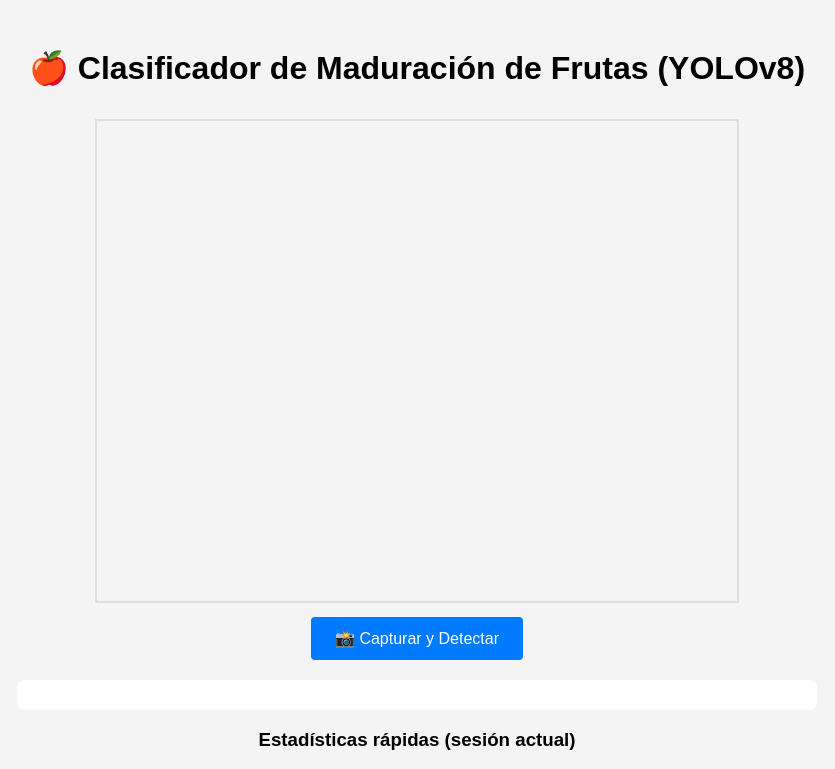
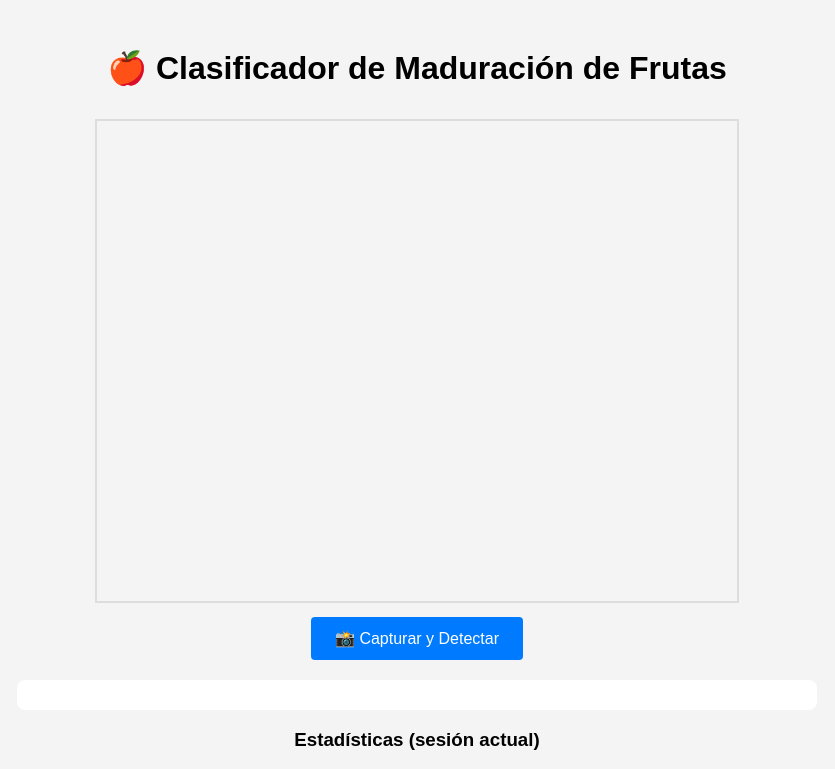
Before and after one commit to GianmarcoIC/Proyecto-Productivo-IIIA, a Flask app: page / in a window 1280 px wide. Shown: the top 769 px of the page, without its empty margins (223-1058 px from the left). Run offline with Flask 3, Linux system fonts and the light colour scheme.

Commit message:
Update index.html

```diff
--- a/templates/index.html
+++ b/templates/index.html
@@ -2,13 +2,13 @@
 <html lang="es">
 <head>
   <meta charset="utf-8">
-  <title>Clasificador de Maduración de Frutas</title>
+  <title>Frutas – Clasificación de Maduración</title>
   <link rel="stylesheet" href="{{ url_for('static', filename='style.css') }}">
   <script src="https://cdn.jsdelivr.net/npm/chart.js"></script>
 </head>
 <body>
   <div class="container">
-    <h1>🍎 Clasificador de Maduración de Frutas (YOLOv8)</h1>
+    <h1>🍎 Clasificador de Maduración de Frutas</h1>
     <video id="video" width="640" height="480" autoplay></video>
     <canvas id="canvas" width="640" height="480" style="display:none;"></canvas>
     <img id="result" width="640" height="480" style="display:none;">
@@ -17,7 +17,7 @@
 
     <div id="results"></div>
 
-    <h3>Estadísticas rápidas (sesión actual)</h3>
+    <h3>Estadísticas (sesión actual)</h3>
     <canvas id="statsChart" width="300" height="300"></canvas>
   </div>
 
```
